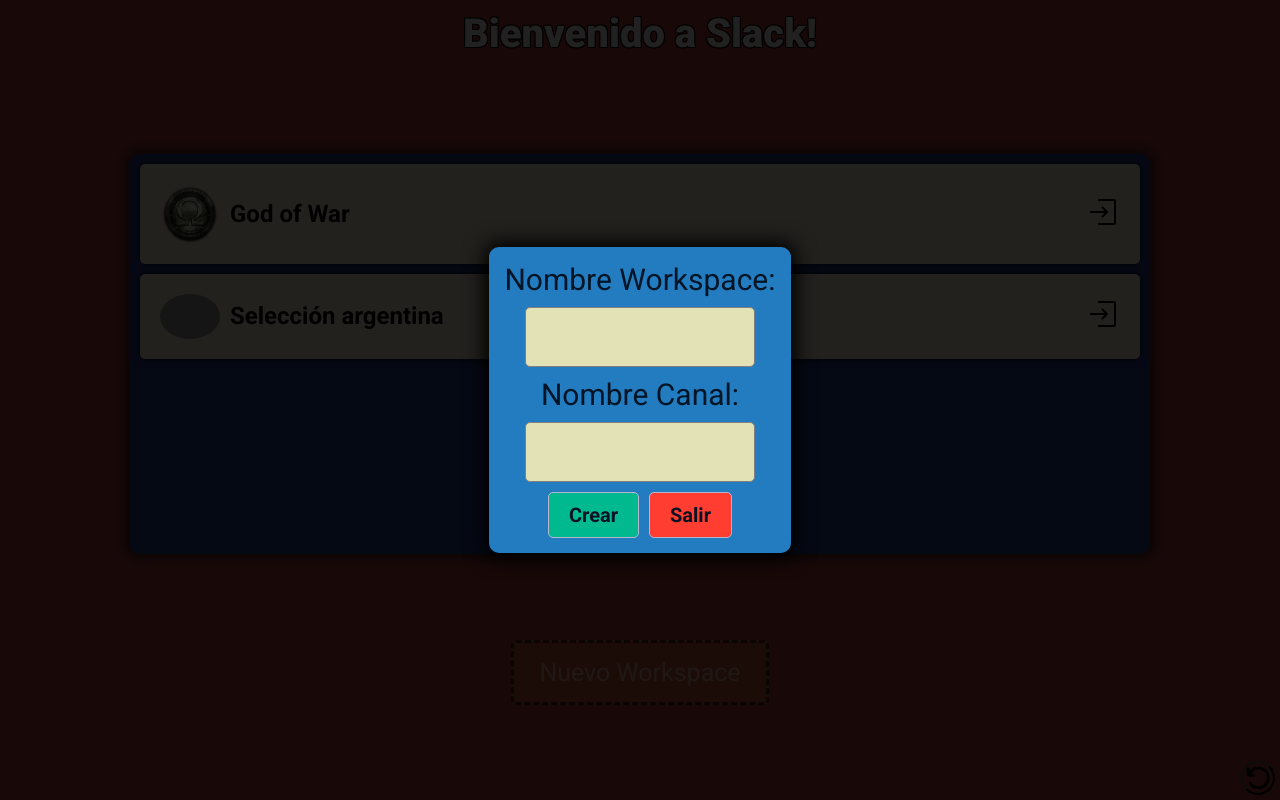
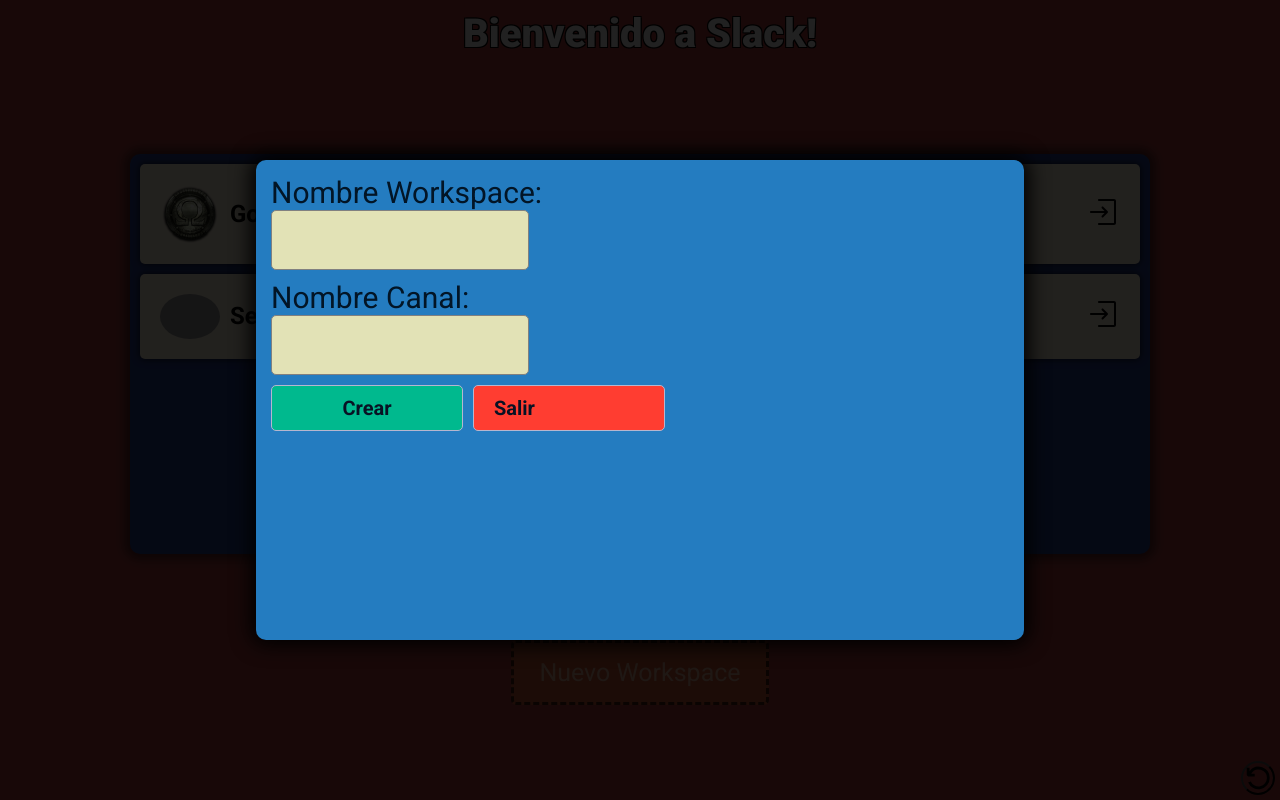
Before and after one commit to LautaroM00/slack-clon, a React (Vite) app: page /workspace/new in a window 1280 px wide. Built offline with nearby package versions, Linux system fonts and the light colour scheme; grey boxes are pictures that could not be loaded.

Commit message:
checkpoint

```diff
--- a/src/Components/Canal/Canal.css
+++ b/src/Components/Canal/Canal.css
@@ -14,7 +14,7 @@
 @media (min-width:800px){
     .contenedorWorkspace{
         display: flex;
-        height: 100%;
+        height: 95%;
     }
 
     .mensajes-mensajeForm{
--- a/src/Components/CanalList/CanalList.css
+++ b/src/Components/CanalList/CanalList.css
@@ -1,24 +1,24 @@
-.navCanales{
+.navCanales {
     width: 100vw;
     padding: 10px;
     display: flex;
     flex-direction: column;
     align-items: center;
-    gap:10px;
+    gap: 10px;
     position: absolute;
     top: 0%;
-    background-color:#247cc0;
+    background-color: #247cc0;
     box-shadow: 0 3px 11px 3px black;
     border-radius: 0 0 10px 10px;
 }
 
-.displayCanales{
+.displayCanales {
     position: absolute;
     left: 87vw;
     top: 15px;
 }
 
-.navCanales h2{
+.navCanales h2 {
     width: 200px;
     background-color: #2710373e;
     letter-spacing: 1px;
@@ -34,7 +34,7 @@
         -1px 1px 0 #000;
 }
 
-.navCanales ul{
+.navCanales ul {
     width: 100%;
     padding: 10px;
     background-color: #194f79;
@@ -44,12 +44,12 @@
         -1px 0px 6px 1px #00000076;
     display: flex;
     flex-direction: column;
-    gap:10px;
+    gap: 10px;
     overflow-y: auto;
     max-height: 600px;
 }
 
-.navCanales .canal{
+.navCanales .canal {
     display: flex;
     align-items: center;
     height: 50px;
@@ -61,31 +61,18 @@
     border-radius: 7px;
 }
 
-.navCanales .especial{
-    max-width: 95%;
-    margin-top: 20px;
-    display: flex;
-    align-items: center;
-    justify-content: space-between;
-    height: 50px;
-    padding: 10px;
-    letter-spacing: 1px;
-    font-weight: 600;
-    font-size: 22px;
-    background-color: #e2e2b665;
-    border-radius: 7px;
-    border: 3px black dashed;
+
+
+@media (min-width:800px) {
+    .displayCanales {
+        display: none;
     }
 
-@media (min-width:800px){
-    .displayCanales{
-        display: none;
-    }
-    .navCanales{
-        position: inherit;
-        box-shadow: 0 0 0 0 ;
+    .navCanales {
+        position: relative;
+        box-shadow: 0 0 0 0;
         border-radius: 0px;
-        width: 400px;
-        height: 100%;
+        width: 40%;
+        box-shadow: inset 0 0 5px 1px black;
     }
 }
--- a/src/Components/CanalList/CanalList.jsx
+++ b/src/Components/CanalList/CanalList.jsx
@@ -40,12 +40,12 @@
                         )
                     })}
                 </ul>
-                <div className='especial'><CrearCanal display={display} setDisplay={setDisplay} setCanalesState={setCanalesState}/></div>
+                <CrearCanal display={display} setDisplay={setDisplay} setCanalesState={setCanalesState} />
             </nav>
             {
                 mostrarCanales ?
                     <div className='displayCanales'>
-                        <SlLayers onClick={handleDisplayCanales} style={{ width: '30px', height: '30px', color: 'whitesmoke' }} className='botones'/>
+                        <SlLayers onClick={handleDisplayCanales} style={{ width: '30px', height: '30px', color: 'whitesmoke' }} className='botones' />
                     </div> :
                     <div className='displayCanales'>
                         <IoMdClose onClick={handleDisplayCanales} style={{ width: '30px', height: '30px', color: 'whitesmoke' }} className='botones' />
--- a/src/Components/CrearCanal/CrearCanal.css
+++ b/src/Components/CrearCanal/CrearCanal.css
@@ -7,7 +7,7 @@
 .formCrearCanal{
     display: flex;
     align-items: center;
-    gap:3px
+    gap:3px;
 }
 
 .formCrearCanal label{
@@ -30,3 +30,26 @@
     background-color: transparent;
     border: none;
 }
+
+.navCanales .especial {
+    max-width: 95%;
+    margin-top: 20px;
+    display: flex;
+    align-items: center;
+    justify-content: space-between;
+    height: 50px;
+    padding: 10px;
+    letter-spacing: 1px;
+    font-weight: 600;
+    font-size: 22px;
+    background-color: #e2e2b665;
+    border-radius: 7px;
+    border: 3px black dashed;
+    cursor: pointer;
+}
+
+@media (min-width: 800px){
+    .navCanales .especial {
+        width: 100%;
+    }
+}
--- a/src/Components/CrearCanal/CrearCanal.jsx
+++ b/src/Components/CrearCanal/CrearCanal.jsx
@@ -7,17 +7,19 @@
 
 import './CrearCanal.css'
 
-const CrearCanal = ({  setDisplay, setCanalesState }) => {
+const CrearCanal = ({ setDisplay, setCanalesState }) => {
     const [mostrarInput, setMostrarInput] = useState('none')
     const [mostrarLabel, setMostrarLabel] = useState('')
     const handleMostrarInput = () => {
-        if(mostrarInput){
+        if (mostrarInput) {
             setMostrarInput('')
             setMostrarLabel('none')
-        }else{
-            setMostrarInput('none')
-            setMostrarLabel('')
         }
+    }
+
+    const handleCerrarInput = () => {
+        setMostrarInput('none')
+        setMostrarLabel('')
     }
 
     const { id } = useParams()
@@ -25,7 +27,7 @@
     const handleSubmit = (e) => {
         e.preventDefault()
 
-        if(e.target[0].value){
+        if (e.target[0].value) {
             const WORKSPACES = traerLS()
 
             WORKSPACES[Number(id - 1)].canales.push(
@@ -56,14 +58,14 @@
     }
 
     return (
-        <>
-            <form className='formCrearCanal'  onSubmit={handleSubmit}>
-                <label style={{display: mostrarLabel}} onClick={handleMostrarInput}>Crear canal</label>
-                <input type='text' placeholder='#nuevo-canal' style={{ display: mostrarInput }}/>
+        <div className='especial' onClick={handleMostrarInput}>
+            <form className='formCrearCanal' onSubmit={handleSubmit}>
+                <label style={{ display: mostrarLabel, cursor: 'pointer' }}>Crear canal</label>
+                <input type='text' placeholder='#nuevo-canal' style={{ display: mostrarInput }} />
                 <button type='submit' style={{ display: mostrarInput }}><GrAdd style={{ width: '20px', height: '20px' }} /></button>
             </form>
-            {!mostrarInput && <IoMdClose style={{ width: '20px', height: '20px' }} onClick={handleMostrarInput}/>}
-        </>
+            {!mostrarInput && <IoMdClose style={{ width: '20px', height: '20px' }} onClick={handleCerrarInput} />}
+        </div>
     )
 }
 
--- a/src/Components/ListaMensajes/ListaMensajes.css
+++ b/src/Components/ListaMensajes/ListaMensajes.css
@@ -29,3 +29,10 @@
 ::-webkit-scrollbar-track {
     background-color: transparent;
 }
+
+@media (min-width: 800px){
+    .contenedorMensajes{
+        height: 70%;
+    }
+
+}
--- a/src/Components/MensajeForm/MensajeForm.css
+++ b/src/Components/MensajeForm/MensajeForm.css
@@ -33,3 +33,13 @@
     width: 5px 100px;
     padding: 6px 4px 4px 6px;
 }
+
+@media (min-width: 800px){
+    .mensajeForm textarea{
+        height: 60%;
+    }
+    .mensajeForm{
+        height: 25%;
+        padding: 15px;
+    }
+}
--- a/src/Screens/CrearWorkSpace/CrearWorkSpace.css
+++ b/src/Screens/CrearWorkSpace/CrearWorkSpace.css
@@ -9,13 +9,13 @@
 }
 
 .crearWorkspace {
+    width: 90%;
     padding: 15px;
     background-color: #247cc0;
     border-radius: 10px;
     display: flex;
     flex-direction: column;
-    justify-content: center;
-    align-items: center;
+    align-items: baseline;
     gap: 10px;
 
     box-shadow: 0px 0px 20px 5px rgb(0, 0, 0);
@@ -60,26 +60,56 @@
     font-weight: 600;
 }
 
-.crearWorkspace .botones{
+.crearWorkspace .botones {
     display: flex;
-    gap:10px
+    gap: 10px
+}
+
+.crearWorkspace .label-input{
+    display: flex;
+    flex-direction: column;
+    justify-content: baseline;
 }
 
 
 
 
-
-.sombra{
+.sombra {
     position: absolute;
-    top:100%;
+    top: 100%;
     z-index: 100;
     height: 55px;
     width: 100vw;
     background-color: rgba(0, 0, 0, 0.867);
 }
 
-@media (min-width: 500px){
-    .sombra{
+
+@media (min-width: 500px) {
+    .sombra {
         display: none;
     }
 }
+
+@media (min-width: 800px) {
+    .crearWorkspace {
+        width: 60%;
+        height: 60%;
+        align-items: baseline;
+    }
+
+    .crearWorkspace input {
+        width: 70%;
+    }
+
+    .crearWorkspace .botones {
+        width: 100%;
+    }
+
+    .crearWorkspace .salir {
+        width: 15vw;
+    }
+
+    .crearWorkspace button {
+        width: 15vw;
+    }
+}
--- a/src/Screens/CrearWorkSpace/CrearWorkSpace.jsx
+++ b/src/Screens/CrearWorkSpace/CrearWorkSpace.jsx
@@ -54,10 +54,14 @@
         <>
             <div className='contenedorCW'>
                 <form onSubmit={handleSubmit} className='crearWorkspace'>
-                    <label htmlFor='nombreWorkspace'>Nombre Workspace:</label>
-                    <input type='text' id='nombreWorkspace' name='nombreWorkspace' />
-                    <label htmlFor='nombreCanal'>Nombre Canal:</label>
-                    <input type='text' id='nombreCanal' name='nombreCanal' />
+                    <div className='label-input'>
+                        <label htmlFor='nombreWorkspace'>Nombre Workspace:</label>
+                        <input type='text' id='nombreWorkspace' name='nombreWorkspace' />
+                    </div>
+                    <div className='label-input'>
+                        <label htmlFor='nombreCanal'>Nombre Canal:</label>
+                        <input type='text' id='nombreCanal' name='nombreCanal' />
+                    </div>
                     <div className='botones'>
                         <button type='submit'>Crear</button>
                         <NavLink to={'/'}>
@@ -70,7 +74,7 @@
             </div>
             <div className='sombra'>
             </div>
-            <SelectorWorkspace/>
+            <SelectorWorkspace />
         </>
     )
 }
--- a/src/Screens/WorkSpace/WorkSpace.css
+++ b/src/Screens/WorkSpace/WorkSpace.css
@@ -29,3 +29,11 @@
     display: flex;
     align-items: center;
 }
+
+@media (min-width: 800px){
+    .workspace-arriba{
+        position: relative;
+        z-index: 3;
+        height: 5%;
+    }
+}
```
Also changed, not shown: src/Screens/SelectorWorkspace/SelectorWorkspace.css (line endings or trailing spaces). Lines whose indentation alone changed are shown as unchanged.
